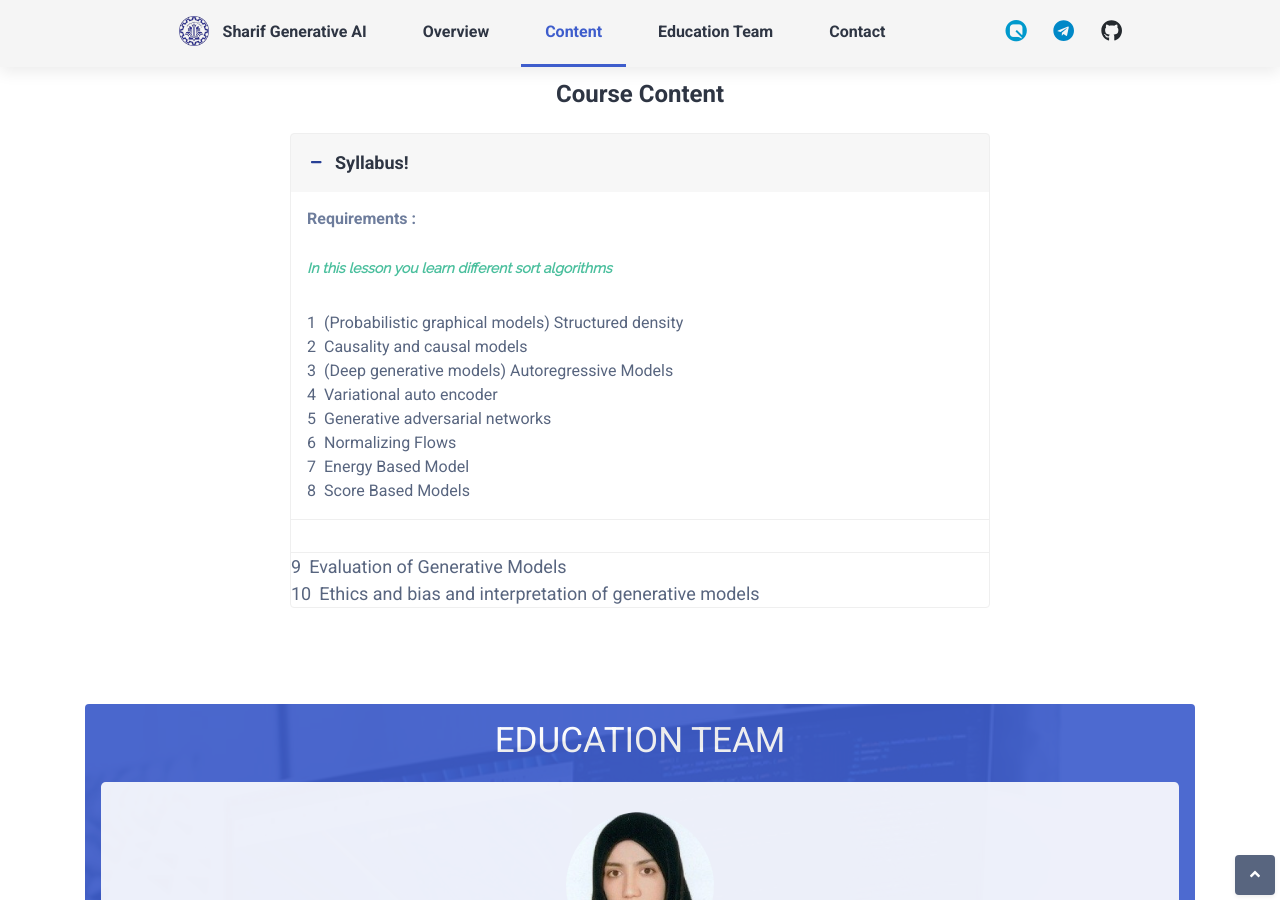
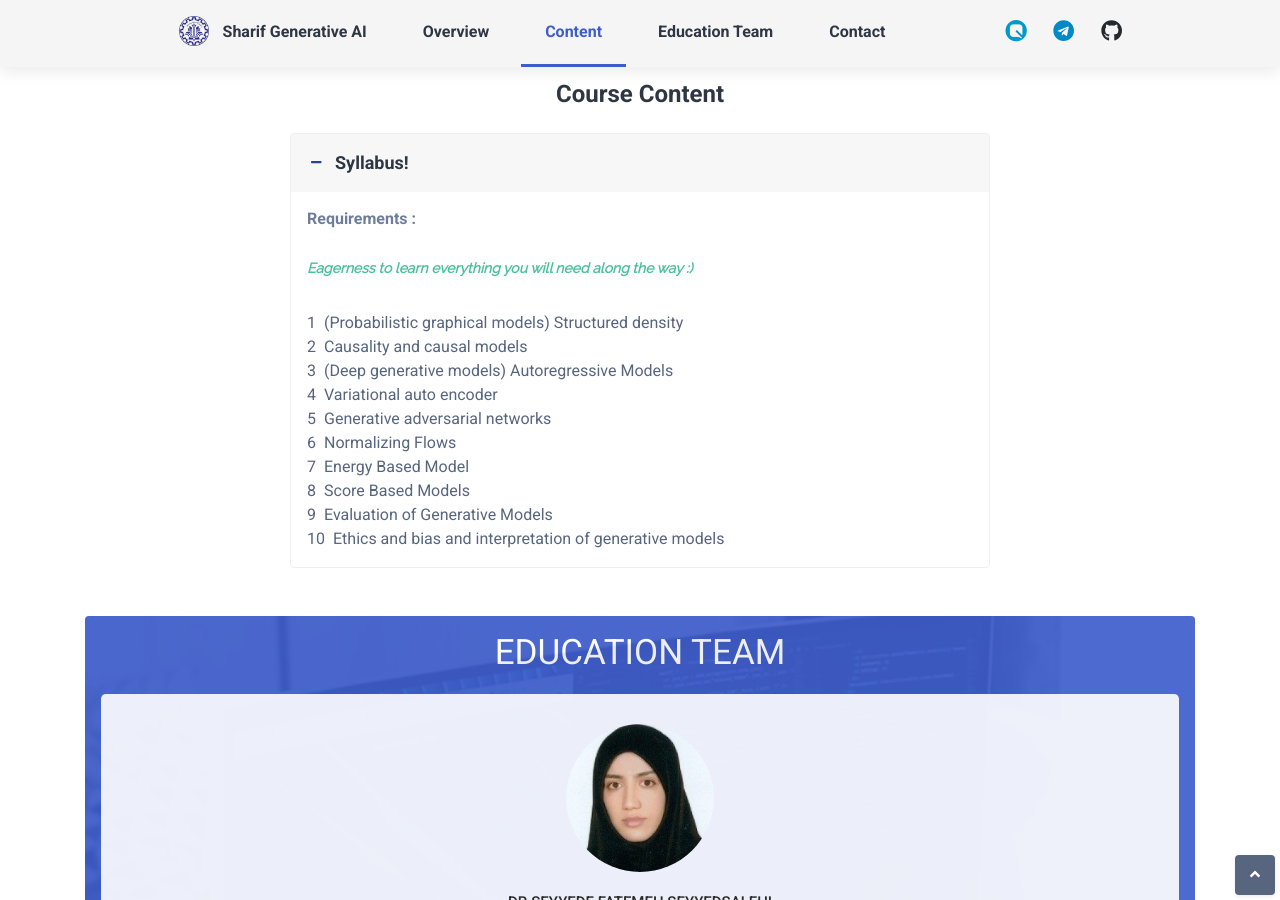
Before and after one commit to Pouria-D/generativeAI.github.io, a Jekyll site: the page built from index.html, in a window 1280 px wide and 900 px high, scrolled down 1149 px. Built offline with Jekyll 4.4.1, drawn with Linux system fonts in a browser that asks for light colours; some web fonts are replaced; comment, search, counter and statistics services are not loaded.

Commit message:
final update

```diff
--- a/_data/content.yml
+++ b/_data/content.yml
@@ -19,5 +19,5 @@ subtitle: Course Content
 lessons:
   - title: "Syllabus!"
 
-    description: "In this lesson you learn different sort algorithms"
+    description: "Eagerness to learn everything you will need along the way :)"
     body: lesson_1
--- a/_includes/sections/lessons/lesson_1.html
+++ b/_includes/sections/lessons/lesson_1.html
@@ -16,11 +16,6 @@
         </div>
         <div class="col-9"><span class="theme-text-secondary mr-2">8</span>Score Based Models
         </div>
-
-    </div>
-</div>
-<div class="module-sub-item p-3"></div>
-    <div class="row justify-content-between">
         <div class="col-9"><span class="theme-text-secondary mr-2">9</span>Evaluation of Generative Models
         </div>
         <div class="col-9"><span class="theme-text-secondary mr-2">10</span>Ethics and bias and interpretation of generative models
```
